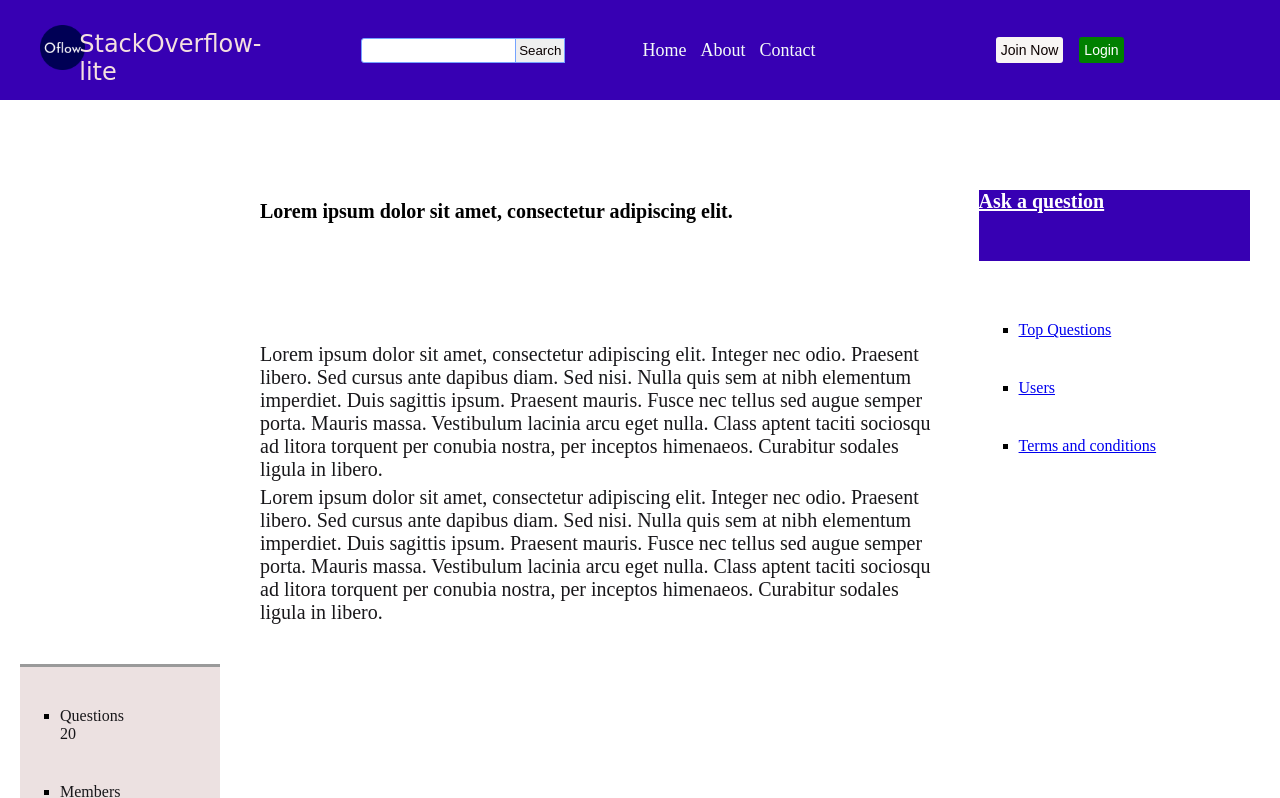
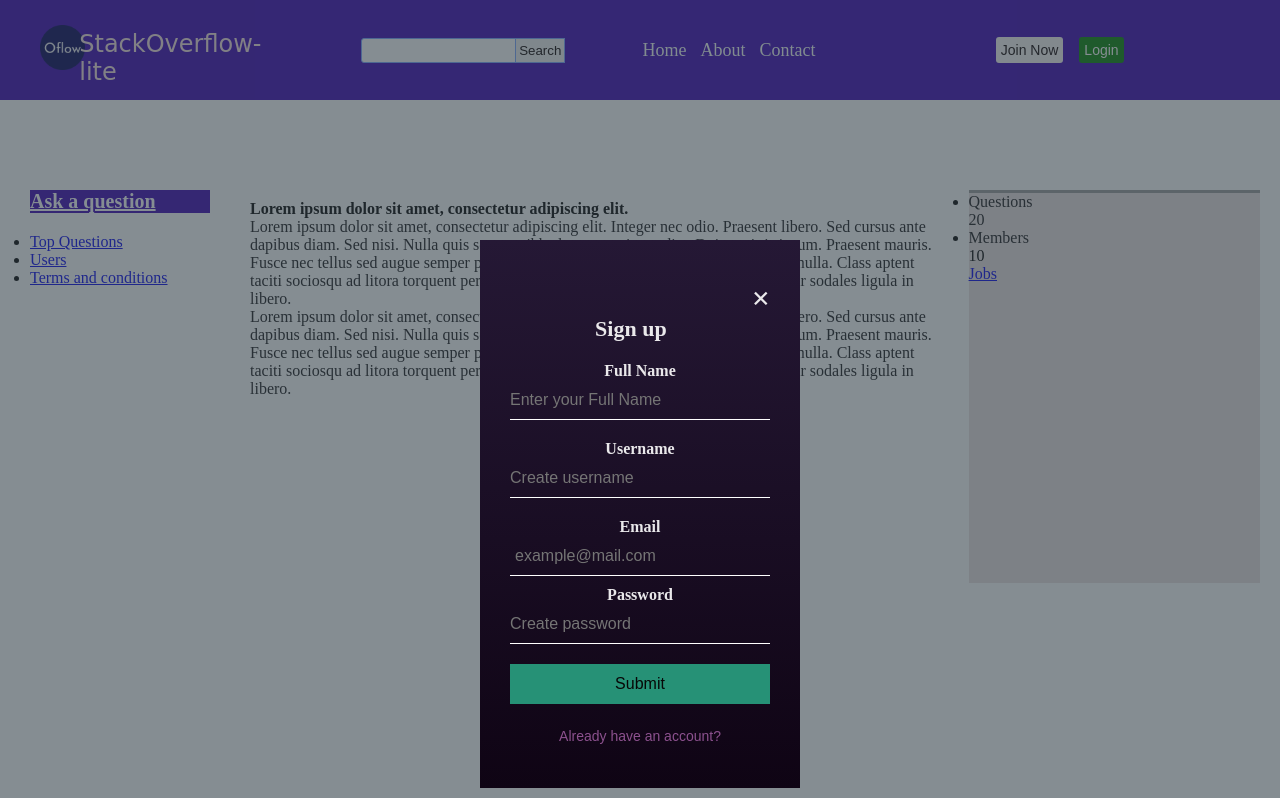
Before and after one commit to Joyce-O/StackOverflow-lite, a plain HTML site: page UI/index.html in a window 1280 px wide. Both pictures are taken after a click on the button "Join Now". Shown: the top 798 px of the page. Drawn offline with Linux system fonts and the light colour scheme.

Commit message:
feat(modal box): Add modal boxes  for login and sign up [Finishes #159946471]

```diff
--- a/UI/css/main.css
+++ b/UI/css/main.css
@@ -113,7 +113,6 @@ button {
 
 }
 button:hover {opacity: 0.6}
-  /* Fixes submit button height problem in Firefox */
 button::-moz-focus-inner {
     border: 0;
 }
@@ -137,7 +136,6 @@ button::-moz-focus-inner {
 .main {
     display: grid;
     margin: 20px;
-    /* margin-top: 60px; */
     grid-template-columns: 200px 5fr 2fr;
     grid-template-areas:
     "sidebar-1  content sidebar-2";
@@ -150,7 +148,6 @@ button::-moz-focus-inner {
 .fieldset{
     border-radius: 10px;
     border: none;
-    /* border-left: 1px solid #666666; */
     grid-row-end: -1;
 }
 
@@ -182,21 +179,14 @@ button::-moz-focus-inner {
     border: 1px hidden darkolivegreen;
 
 }
-.form {
-    display: grid;
-    grid-template-rows: 1fr 1fr;
-    grid-gap: 5px;
-    font-size: 20px;
-    margin-left: 10px;
 
-}
-label {
+/* label {
     margin-top: 20px;
 }
 li {
     margin: 40px;
     list-style-type: square;
-}
+} */
 
 .ask-ques {
     display: grid;
@@ -221,45 +211,62 @@ li {
     margin: 80px;
     height: 50px;
  }
+.modal1 {
+     width: 100%;
+     height: 100%;
+     top: 0;
+     left: 0;
+     position: fixed;
+     background: rgba(53, 66, 74, 0.6);
+     z-index: 2;
+     padding-top: 40px;
+     display: none;
+}
 
- .loginbox{
+ .modal{
     width: 320px;
-    height: 420px;
+    height: auto;
     background: linear-gradient(
         rgb(37, 24, 53),
         rgb(15, 4, 20)
       ),no-repeat;
     color:#ffffffe7;
     font-weight: bolder;
-    top: 50%;
-    left: 40%;
-    position: relative;
-    transform: translate(-50%, -50%);
-    margin-top: 250px;
+    margin-top: 200px;
     box-sizing: border-box;
     padding: 40px 30px;
-    display: none;
 }
 
-
-  .loginbox h1{
+.modal_submit{
+    border: none;
+    background: none;
+    color: rgba(226, 135, 226, 0.589);
+}
+.close {
+      float: right;
+      display: block;
+      font-size: 2em;
+      margin-inline-end: 0;
+      cursor: pointer;
+  }
+.modal h1{
     margin: 0;
     padding: 0 0 20px;
     text-align: center;
     font-size: 22px;
 }
 
-   .loginbox p{
+.modal p{
      margin: 0;
      padding: 0;
      font-weight: bold;
 }
-  .loginbox input{
+.modal input{
     width:100%;
     margin-bottom: 20px;
 }
 
-  .loginbox input[type="text"], input[type="password"]{
+.modal input[type="text"], input[type="password"]{
     border: none;
     border-bottom: 1px solid #fff;
     background: transparent;
@@ -269,29 +276,37 @@ li {
     font-size: 16px;
 }
 
-  .loginbox input[type="submit"]{
-    border: 1px solid #fff;
-    outline: none;
+.modal input[type="submit"]{
+    border: none;
+    /* outline: none; */
     height: 40px;
-    background: rgb(40, 38, 145),no-repeat;
+    background: rgb(38, 145, 118);
     color: rgb(7, 7, 7);
     font-size: 16px;
     cursor: pointer;
 }
 
-  .loginbox input[type="submit"]:hover{
-    background: linear-gradient(
-        rgba(53, 66, 74, 0.2),
-        rgba(53, 66, 74, 0.2)
-      );
+.modal input[type="submit"]:hover{
+    background:  lime;
+    font-weight: bold;
     cursor: pointer;
     border-radius: 6px;
 }
 
-  .loginbox a{
+  .modal a{
     text-decoration: none;
     color: rgba(226, 135, 226, 0.589);
 }
-  #signin{
+  #signin {
     margin-top: 30px;
 }
+
+#email {
+    padding: 5px;
+    margin-bottom: 10px;
+
+}
+
+#email_label {
+    padding-bottom: 20px;
+}
--- a/UI/index.html
+++ b/UI/index.html
@@ -8,11 +8,48 @@
     <title>StackOverflow-lite</title>
     <meta name="viewport" content="width=device-width, initial-scale=1">
     <link rel="stylesheet" type="text/css" media="screen" href="css/main.css" />
-    <script src="js/main.js"></script>
+
 </head>
 
 <body>
     <div class="container">
+        <div class="modal1">
+            <center>
+                <div class="modal login2">
+                <span class="close" id="closeLogin">&times;</span><br><br>
+                    <h1>Login Here</h1>
+                    <form  class="formModal" id="signin" action="">
+                        <label for="Username">Username</label>
+                        <input type="text" required name="username" id="username1" placeholder="Enter Username">
+                        <label for="password">Password</label>
+                        <input type="password" required name="password" id="password1" placeholder="Input your password">
+                        <input id="signin-btn" type="submit" value="Submit">
+                        <button id="toggleJoin" class="join modal_submit">Don't have an account?</button>
+                    </form>
+                 </div>
+                 <div class="modal signup2">
+                    <span class="close" id="closeJoin">&times;</span><br><br>
+                    <h1>Sign up</h1>
+                    <form class="formModal" autocomplete="off" action="">
+                        <label for="name">Full Name</label>
+                        <input required type="text" name="name" id="name" placeholder="Enter your Full Name">
+
+                        <label for="username">Username</label>
+                        <input type="text" required name="username" id="username" placeholder="Create username">
+
+                        <label id="email_label" for="email">Email</label>
+                        <input type="text" required name="email" id="email" placeholder="example@mail.com">
+
+                        <label for="password">Password</label>
+                        <input type="password" name="password" required id="password" placeholder="Create password">
+
+                        <input id="signup-btn" type="submit" value="Submit">
+                        <button id="toggleLogin" class="login modal_submit">Already have an account?</button>
+                    </form>
+                </div>
+            </center>
+        </div>
+
         <div class="header">
             <div class="logo-section">
                 <div class="logo">
@@ -32,8 +69,8 @@
                 <a id="home" href="#">Contact</a>
             </div>
             <div class="login-area">
-                <button id="join" onclick="showDiv('signin_form')">Join Now</button>
-                <button id="login" onclick="showDiv('loginbox')">Login</button>
+                <button class="join" id="join">Join Now</button>
+                <button class="login" id="login">Login</button>
             </div>
         </div>
         <div class="main">
@@ -55,27 +92,25 @@
             </aside>
             <section class="content">
                 <fieldset class="fieldset">
-                    <form class="form form1">
                     <div class="login-area2">
                         <h4>
                             <strong>Lorem ipsum dolor sit amet, consectetur adipiscing elit.</strong>
                         </h4>
                     </div>
                     <div>
-                            <p>Lorem ipsum dolor sit amet, consectetur adipiscing elit. Integer nec odio. Praesent libero. Sed
-                                cursus ante dapibus diam. Sed nisi. Nulla quis sem at nibh elementum imperdiet. Duis sagittis
-                                ipsum. Praesent mauris. Fusce nec tellus sed augue semper porta. Mauris massa. Vestibulum
-                                lacinia arcu eget nulla. Class aptent taciti sociosqu ad litora torquent per conubia nostra,
-                                per inceptos himenaeos. Curabitur sodales ligula in libero. </p>
+                        <p>Lorem ipsum dolor sit amet, consectetur adipiscing elit. Integer nec odio. Praesent libero. Sed cursus
+                            ante dapibus diam. Sed nisi. Nulla quis sem at nibh elementum imperdiet. Duis sagittis ipsum.
+                            Praesent mauris. Fusce nec tellus sed augue semper porta. Mauris massa. Vestibulum lacinia arcu
+                            eget nulla. Class aptent taciti sociosqu ad litora torquent per conubia nostra, per inceptos
+                            himenaeos. Curabitur sodales ligula in libero. </p>
                     </div>
                     <div>
-                            <p>Lorem ipsum dolor sit amet, consectetur adipiscing elit. Integer nec odio. Praesent libero. Sed
-                                cursus ante dapibus diam. Sed nisi. Nulla quis sem at nibh elementum imperdiet. Duis sagittis
-                                ipsum. Praesent mauris. Fusce nec tellus sed augue semper porta. Mauris massa. Vestibulum
-                                lacinia arcu eget nulla. Class aptent taciti sociosqu ad litora torquent per conubia nostra,
-                                per inceptos himenaeos. Curabitur sodales ligula in libero. </p>
+                        <p>Lorem ipsum dolor sit amet, consectetur adipiscing elit. Integer nec odio. Praesent libero. Sed cursus
+                            ante dapibus diam. Sed nisi. Nulla quis sem at nibh elementum imperdiet. Duis sagittis ipsum.
+                            Praesent mauris. Fusce nec tellus sed augue semper porta. Mauris massa. Vestibulum lacinia arcu
+                            eget nulla. Class aptent taciti sociosqu ad litora torquent per conubia nostra, per inceptos
+                            himenaeos. Curabitur sodales ligula in libero. </p>
                     </div>
-                    </form>
                 </fieldset>
             </section>
             <aside>
@@ -97,25 +132,9 @@
 
                 </div>
             </aside>
-
-            <fieldset class="fieldset">
-               <div class="loginbox">
-                  <h1>Login Here</h1>
-                  <form id="signin" action="">
-                    <label for="Username">Username</label>
-                    <input type="text" required name="username" id="username1" placeholder="Enter Username">
-                    <label for="password">Password</label>
-                    <input type="password" required name="password" id="password1" placeholder="Input your password">
-                    <input id="signin-btn" type="submit" value="Submit">
-                    <p>
-                      <a href="signup.html">Don't have an account?</a>
-                    </p>
-                </div>
-                </form>
-              </form>
-            </fieldset>
         </div>
 
+<script src="js/main.js"></script>
 </body>
 
 </html>
--- a/UI/js/main.js
+++ b/UI/js/main.js
@@ -1,4 +1,55 @@
+const modal = document.querySelector(".modal1");
+const open = document.querySelectorAll(".modal");
+const switchForm = (event) => {
+    if (event.target.id === 'login' || event.target.id === 'toggleLogin') {
+        modal.style.display = "block";
+        open[0].style.display = 'block';
+        open[1].style.display = 'none';
+    }
+    if (event.target.id === 'join' || event.target.id === 'toggleJoin') {
+        modal.style.display = "block";
+        open[1].style.display = 'block';
+        open[0].style.display = 'none';
+    }
 
-const showDiv = (loginbox) => {
-    document.getElementsByClassName("loginbox").style.display = 'block';
+};
+
+const closeModal = () => {
+    if (closeLogin || closeJoin) {
+        modal.style.display = 'none';
+    }
+    else if (modal) {
+        modal.style.display = 'none';
+    }
+    return;
+
 }
+
+const login = document.querySelector('#login');
+const toggleLogin = document.querySelector('#toggleLogin');
+const join = document.querySelector('#join');
+const toggleJoin = document.querySelector('#toggleJoin');
+const closeLogin = document.querySelector("#closeLogin");
+const closeJoin = document.querySelector("#closeJoin");
+
+login.addEventListener('click', switchForm);
+toggleLogin.addEventListener('click', switchForm);
+join.addEventListener('click', switchForm);
+toggleJoin.addEventListener('click', switchForm);
+closeLogin.addEventListener('click', closeModal);
+closeJoin.addEventListener('click', closeModal);
+modal.addEventListener('click', closeModal);
+
+
+// window.onload = openAuthForm();
+// close.onclick = () => {
+//     modal.onclick = "none";
+// }
+// window.onclick = (event) => {
+//     console.log("ghghgg");
+//     if (event.target === modal) {
+//         console.log("oooooo");
+//         modal.style.display = "none";
+//     }
+//     console.log("mmm");
+// }
```
Also changed, not shown: UI/sign_up.html (+2 -4 lines). Lines whose indentation alone changed are shown as unchanged.
